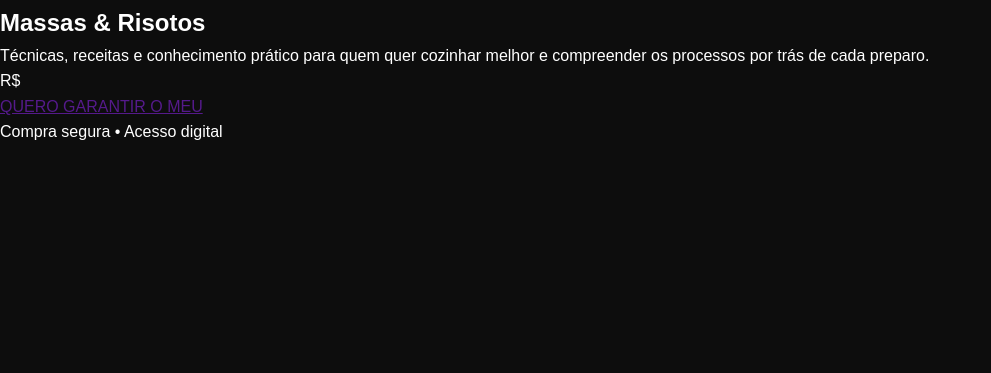
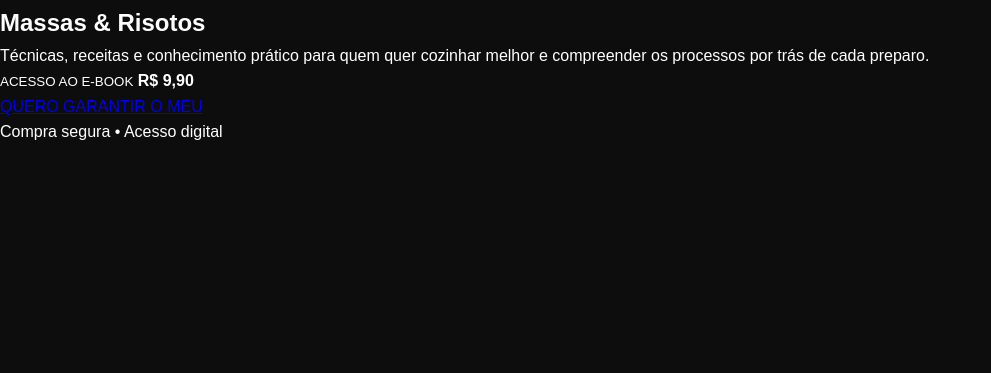
Before and after one commit to danicostagastronomia/danielcostagastronomia, a Flask app: page /produto/massas-risotos in a window 1280 px wide. Shown: the part 427-800 px from the top of the page, without its empty margins (0-991 px from the left). Run offline with Flask 3, Linux system fonts and the light colour scheme; data comes from the database, SQL or seed files in the repository.

Commit message:
Refactor product template for consistency and clarity

```diff
--- a/templates/product.html
+++ b/templates/product.html
@@ -3,8 +3,7 @@
 <head>
     <meta charset="UTF-8">
     <meta name="viewport" content="width=device-width, initial-scale=1.0">
-    <title>{{ product.title }} | Chef Daniel Costa</title>
-
+    <title>{{ product['title'] }} | Chef Daniel Costa</title>
     <link rel="stylesheet" href="{{ url_for('static', filename='style.css') }}">
 </head>
 
@@ -14,39 +13,33 @@
 
     <a href="/" class="back-link">← Voltar</a>
 
-        <section class="product-detail">
+    <section class="produto">
 
-            <div class="product-image">
+        <div class="produto-imagem">
             <img
-                    src="{{ url_for('static', filename=product.image) }}"
-                    alt="{{ product.title }}"
+                src="{{ url_for('static', filename='capa-massas-risotos.PNG') }}"
+                alt="Massas & Risotos"
             >
         </div>
 
-            <div class="product-info">
+        <div class="produto-info">
 
-                <p class="product-label">CONTEÚDO DIGITAL</p>
+            <span class="eyebrow">CONTEÚDO DIGITAL</span>
 
-                <h1>{{ product.title }}</h1>
+            <h1>{{ product['title'] }}</h1>
 
-                <p class="product-description">
-                    {{ product.description }}
-                </p>
+            <p>{{ product['description'] }}</p>
 
-                <div class="product-price">
-                    R$ {{ product.price }}
+            <div class="preco">
+                <small>ACESSO AO E-BOOK</small>
+                <strong>{{ product['price_cents'] | money }}</strong>
             </div>
 
-                <a href="{{ product.checkout }}"
-                   class="buy-button"
-                   target="_blank"
-                   rel="noopener">
+            <a href="/cadastro" class="btn-primary">
                 QUERO GARANTIR O MEU
             </a>
 
-                <p class="secure-payment">
-                    Compra segura • Acesso digital
-                </p>
+            <p>Compra segura • Acesso digital</p>
 
         </div>
 
```
Lines whose indentation alone changed are shown as unchanged.
